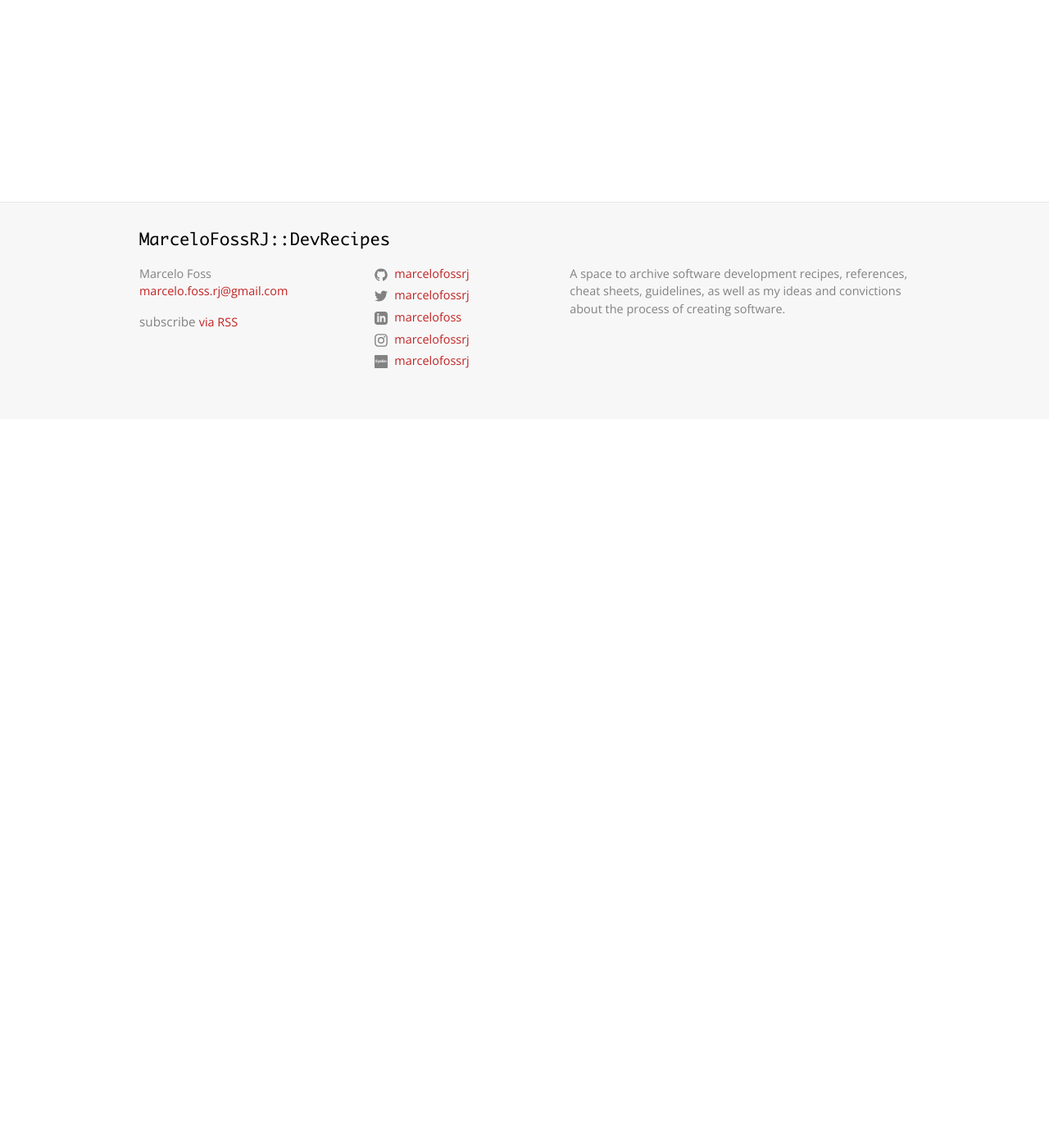
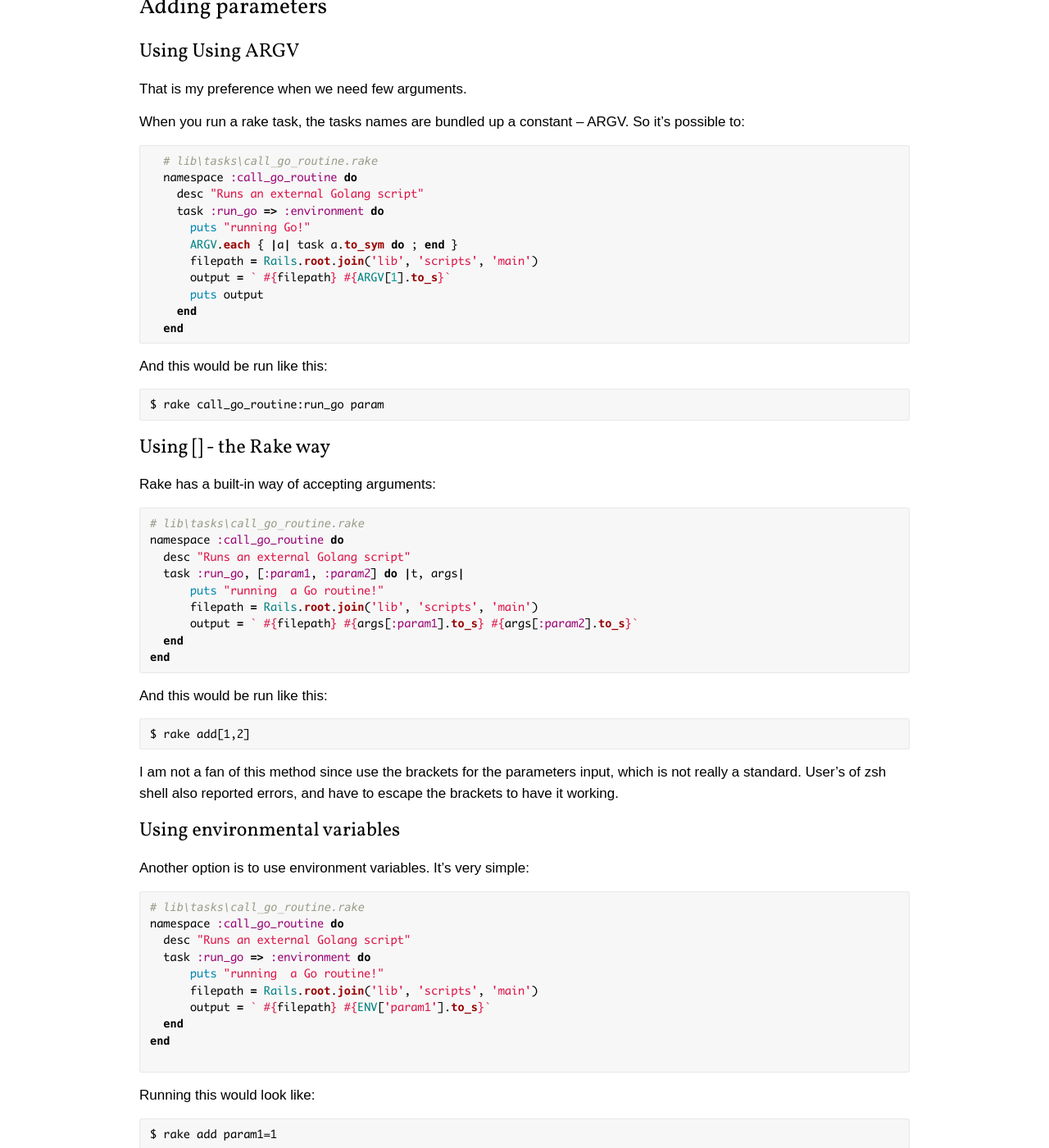
Before and after one commit to MarceloFossRJ/MarceloFossRJ.github.io, a Jekyll site: the page built from _posts/2019-04-08-go-from-rails.md, in a window 1280 px wide and 1400 px high, scrolled down 889 px. Shown: the whole window at 82% size. Built offline with Jekyll 4.4.1, drawn with Linux system fonts in a browser that asks for light colours; some web fonts are replaced; some of the changed text lies outside the part shown.

Commit message:
calling go

````diff
--- a/_posts/2019-04-08-go-from-rails.md
+++ b/_posts/2019-04-08-go-from-rails.md
@@ -6,3 +6,124 @@ categories: [recipe]
 tags: [database, document, nosql, mongodb, rails, ruby, RoR, db]
 author: Marcelo Foss
 ---
+## First step: create a Rake Task
+Let’s start with a simple rake task, at the terminal execute the following command:
+```
+$ rails generate task CallGoRoutine
+```
+We used the Rails generator script to create the task, which creates the task file at `lib/tasks/call_go_routine.rake`.
+
+```ruby
+# call_go_routine.rake
+namespace :call_go_routine do
+end
+```
+Let's add some code in order to have it calling our script.
+First we create a folder inside `/lib` to be the host of our personalized scripts. I will call it `scripts`:
+```
+$ mkdir \lib\scripts
+```
+Now you can copy your go routine inside this folder. For that example is a simple `main` that is already compiled.
+Let's add some code to have the rake task calling the go routine
+```ruby
+# lib\tasks\call_go_routine.rake
+namespace :call_go_routine do
+  desc "Runs an external Golang script"
+  task :run_go => :environment do
+      puts "running  a Go routine!"
+      filepath = Rails.root.join('lib', 'scripts', 'main')
+      output = ` #{filepath}`
+  end
+end
+```
+
+## Adding parameters
+
+### Using Using ARGV
+That is my preference when we need few arguments.
+
+When you run a rake task, the tasks names are bundled up a constant – ARGV. So it's possible to:
+```ruby
+  # lib\tasks\call_go_routine.rake
+  namespace :call_go_routine do
+    desc "Runs an external Golang script"
+    task :run_go => :environment do
+      puts "running Go!"
+      ARGV.each { |a| task a.to_sym do ; end }
+      filepath = Rails.root.join('lib', 'scripts', 'main')
+      output = ` #{filepath} #{ARGV[1].to_s}`
+      puts output
+    end
+  end
+  ```
+And this would be run like this:
+```
+$ rake call_go_routine:run_go param
+```
+
+### Using [] - the Rake way
+Rake has a built-in way of accepting arguments:
+```ruby
+# lib\tasks\call_go_routine.rake
+namespace :call_go_routine do
+  desc "Runs an external Golang script"
+  task :run_go, [:param1, :param2] do |t, args|
+      puts "running  a Go routine!"
+      filepath = Rails.root.join('lib', 'scripts', 'main')
+      output = ` #{filepath} #{args[:param1].to_s} #{args[:param2].to_s}`
+  end
+end
+```
+And this would be run like this:
+```
+$ rake add[1,2]
+```
+I am not a fan of this method since use the brackets for the parameters input, which is not really a standard. User's of zsh shell also reported errors, and have to escape the brackets to have it working.
+
+### Using environmental variables
+
+Another option is to use environment variables. It's very simple:
+```ruby
+# lib\tasks\call_go_routine.rake
+namespace :call_go_routine do
+  desc "Runs an external Golang script"
+  task :run_go => :environment do
+      puts "running  a Go routine!"
+      filepath = Rails.root.join('lib', 'scripts', 'main')
+      output = ` #{filepath} #{ENV['param1'].to_s}`
+  end
+end
+
+```
+Running this would look like:
+```
+$ rake add param1=1
+```
+The caveat here is that the usage of environmental variables forces you to type in caps.
+
+## Calling from a rails Model
+Calling directly a Golang routine from a model, is not really the more recommended approach. I would recommend to encapsule your Go routine in an webservice and then have the rails app consume it, but maybe there is an occasion might need it
+
+```Ruby
+require 'rake'
+MongoPsql::Application.load_tasks
+
+class User < ApplicationRecord
+
+  after_create do
+    User.run_rake('call_go_routine:run_go', 'p')
+  end
+
+    def self.run_rake(task_name, param)
+      load File.join(Rails.root, 'lib', 'tasks', 'my_task_to_call_go_routine.rake')
+      Rake::Task['call_go_routine:run_go'].execute(OpenStruct.new({param1: param}))
+    end
+end
+```
+
+### Interesting reference about Rake
+(https://medium.com/@sampatbadhe/rake-task-invoke-or-execute-419cd689c3bd)[https://medium.com/@sampatbadhe/rake-task-invoke-or-execute-419cd689c3bd]
+
+(https://www.stuartellis.name/articles/rake/)[https://www.stuartellis.name/articles/rake/]
+
+(http://tutorials.jumpstartlab.com/topics/systems/automation.html)[http://tutorials.jumpstartlab.com/topics/systems/automation.html]
````
